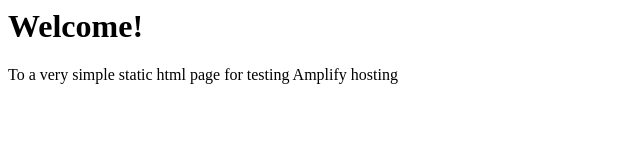
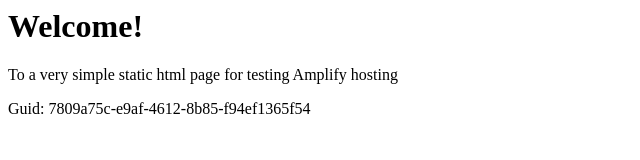
Before and after one commit to aws-aemilia-bah/Github-PR-Commit-Integration-Test-DoNotTouch-Gith-OKSLNVO2-v1-preprod-me-south-1, a website: page src/index.html in a window 1280 px wide. Shown: the whole page, without its empty margins (0-640 px from the left). Drawn offline with Linux system fonts and the light colour scheme.

Commit message:
commit from integ tests

```diff
--- a/src/index.html
+++ b/src/index.html
@@ -1,3 +1,5 @@
+
+
 <html lang="en">
 
 <head>
@@ -10,6 +12,6 @@
 <body>
     <h1>Welcome!</h1>
     <p>To a very simple static html page for testing Amplify hosting</p>
-</body>
+    <p>Guid: 7809a75c-e9af-4612-8b85-f94ef1365f54</p></body>
 
 </html>
```
